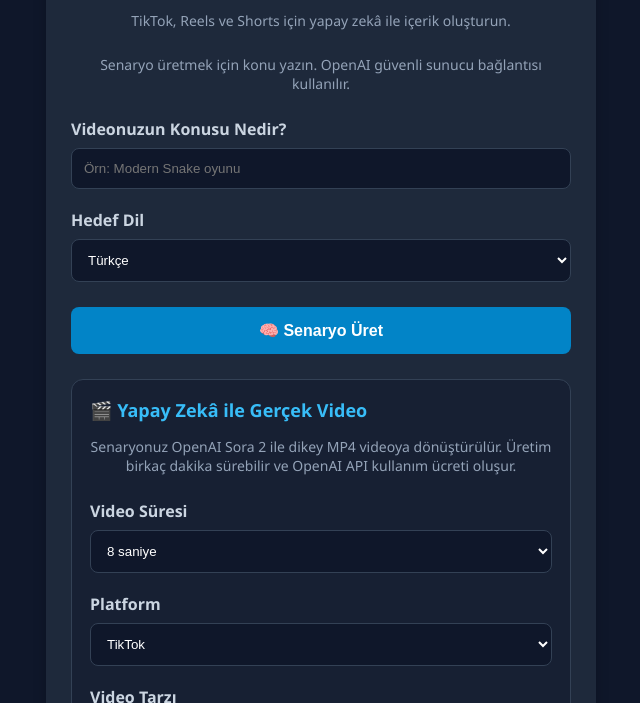
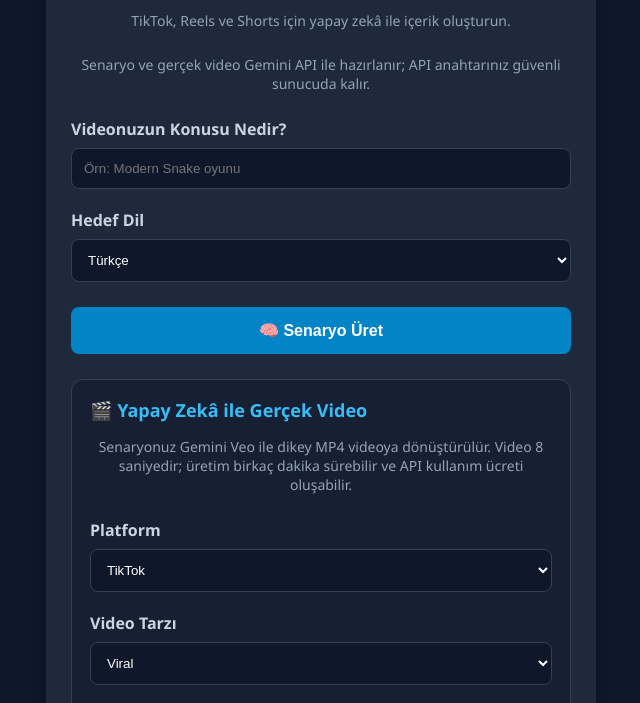
Before and after one commit to ediptan01-commits/ai-script-generator, a website: page index.html in a window 1280 px wide. Shown: the part 97-800 px from the top of the page, without its empty margins (319-959 px from the left). Drawn offline with Linux system fonts and the light colour scheme.

Commit message:
Update index.html

```diff
--- a/index.html
+++ b/index.html
@@ -132,7 +132,7 @@
         TikTok, Reels ve Shorts için yapay zekâ ile içerik oluşturun.
     </p>
 
-    <p class="subtitle">Senaryo üretmek için konu yazın. OpenAI güvenli sunucu bağlantısı kullanılır.</p>
+    <p class="subtitle">Senaryo ve gerçek video Gemini API ile hazırlanır; API anahtarınız güvenli sunucuda kalır.</p>
 
 <label for="topic">Videonuzun Konusu Nedir?</label>
 
@@ -162,15 +162,7 @@
 
         <h2>🎬 Yapay Zekâ ile Gerçek Video</h2>
 
-        <p class="subtitle">Senaryonuz OpenAI Sora 2 ile dikey MP4 videoya dönüştürülür. Üretim birkaç dakika sürebilir ve OpenAI API kullanım ücreti oluşur.</p>
-
-        <label for="duration">Video Süresi</label>
-
-        <select id="duration">
-            <option value="8" selected>8 saniye</option>
-            <option value="16">16 saniye</option>
-            <option value="20">20 saniye</option>
-        </select>
+        <p class="subtitle">Senaryonuz Gemini Veo ile dikey MP4 videoya dönüştürülür. Video 8 saniyedir; üretim birkaç dakika sürebilir ve API kullanım ücreti oluşabilir.</p>
 
 
         <label for="platform">Platform</label>
```
